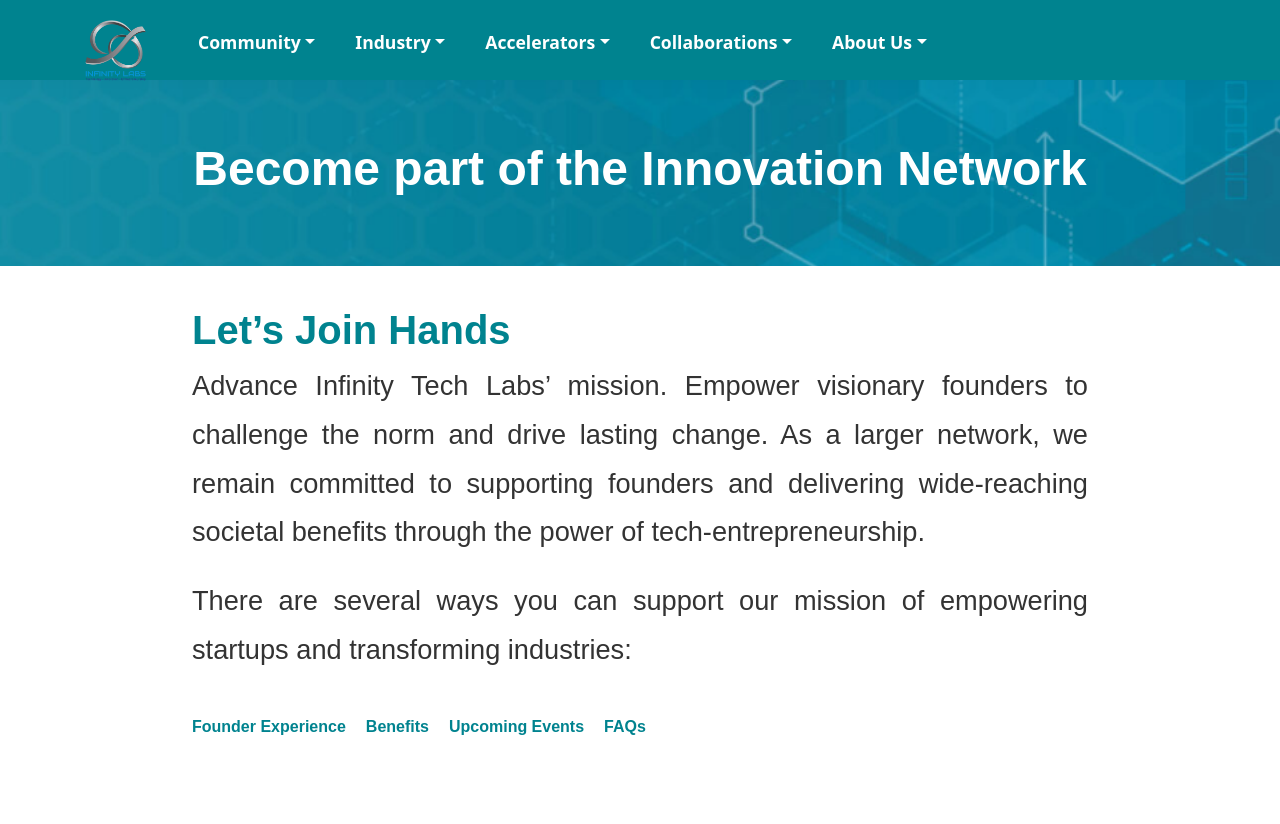
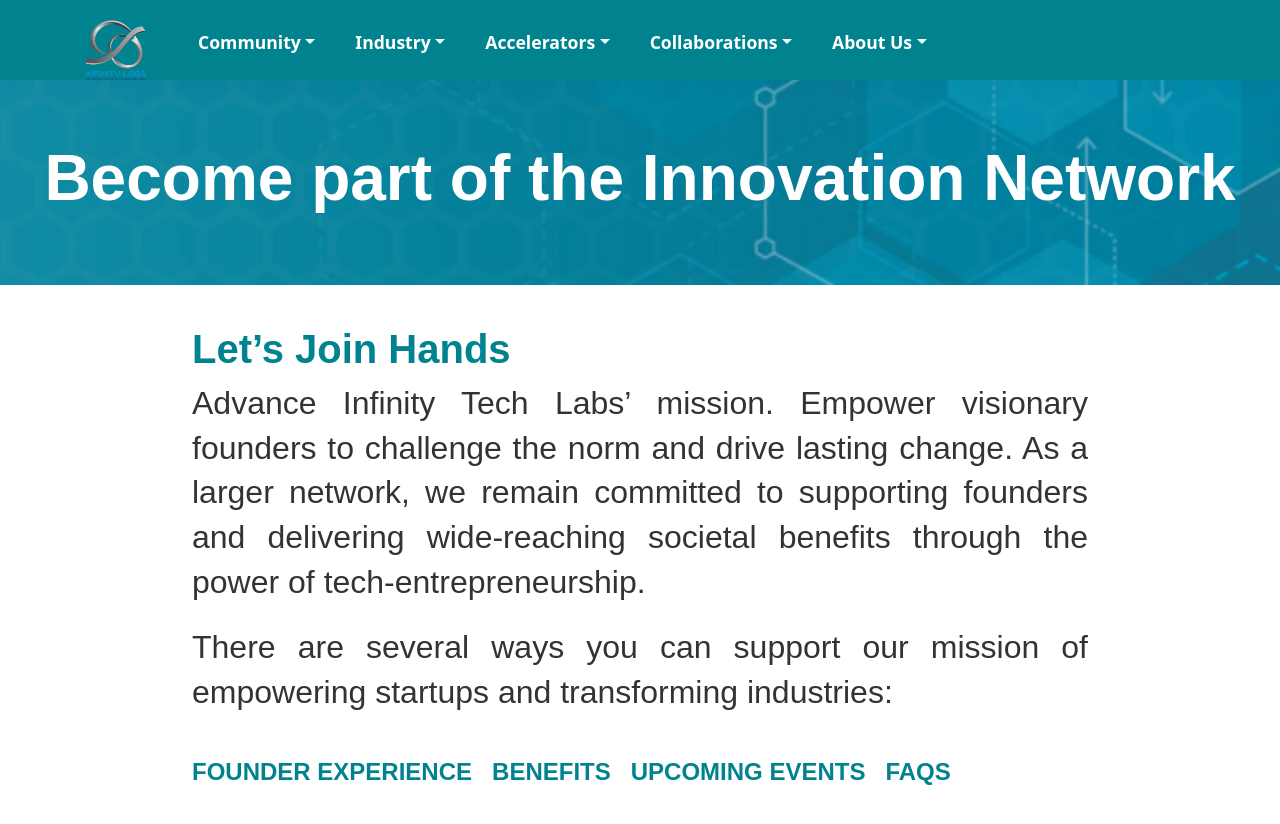
Before and after one commit to FaseehHayat21/Industry-tech-labs-4.0, a React (Vite) app: page /join in a window 1280 px wide. Shown: the top 824 px of the page. Before the commit the page ends 800 px from the top, so only its background shows below. Built offline with nearby package versions, Linux system fonts and the light colour scheme; a web font is replaced by a local one.

Commit message:
Font fixing

```diff
--- a/index.html
+++ b/index.html
@@ -2,12 +2,12 @@
 <html lang="en">
   <head>
     <meta charset="UTF-8" />
-    <link rel="icon" type="image/svg+xml" href="/vite.svg" />
+    <link rel="icon" type="image/svg+xml" href="/src/assets/Infinity lab logo 2 (1) (1).png" />
     <meta name="viewport" content="width=device-width, initial-scale=1.0" />
     <link href="https://cdn.jsdelivr.net/npm/bootstrap@5.0.2/dist/css/bootstrap.min.css" rel="stylesheet" integrity="sha384-EVSTQN3/azprG1Anm3QDgpJLIm9Nao0Yz1ztcQTwFspd3yD65VohhpuuCOmLASjC" crossorigin="anonymous">
     <link rel="preconnect" href="https://fonts.googleapis.com">
-<link rel="preconnect" href="https://fonts.gstatic.com" crossorigin>
-<link href="https://fonts.googleapis.com/css2?family=Protest+Guerrilla&display=swap" rel="stylesheet">
+    <link rel="preconnect" href="https://fonts.gstatic.com" crossorigin>
+    <link href="https://fonts.googleapis.com/css2?family=Protest+Guerrilla&display=swap" rel="stylesheet">
     <title>Infinity Lab</title>
   </head>
   <body>
--- a/src/component/ClimateTech/ClimateTech.css
+++ b/src/component/ClimateTech/ClimateTech.css
@@ -13,7 +13,7 @@
 
 .banner h1 {
   color: white;
-    font-size: 3rem;
+  font-size: 4rem;
   font-weight: bold;
 }
 
@@ -26,8 +26,8 @@
 }
 
 .content p {
-    font-size: 1.7rem;
-    line-height: 1.8;
+  font-size: 2rem;
+  line-height: 1.4;
   margin-bottom: 20px;
 }
 
@@ -44,11 +44,13 @@
 
 .links a {
   margin:  0px;
-    font-size: 1rem;
+  font-size: 1.5rem;
   color: #00838f;
   text-decoration: none;
   font-weight: bold;
   transition: color 0.3s ease;
+  text-transform: uppercase;
+
 }
 
 .links a:hover {
--- a/src/component/DualUse/DualUse.css
+++ b/src/component/DualUse/DualUse.css
@@ -13,7 +13,7 @@
 
 .banner h1 {
   color: white;
-    font-size: 3rem;
+  font-size: 4rem;
   font-weight: bold;
 }
 
@@ -26,8 +26,8 @@
 }
 
 .content p {
-    font-size: 1.7rem;
-    line-height: 1.8;
+  font-size: 2rem;
+  line-height: 1.4;
   margin-bottom: 20px;
 }
 
@@ -44,11 +44,13 @@
 
 .links a {
   margin:  0px;
-    font-size: 1rem;
+  font-size: 1.5rem;
   color: #00838f;
   text-decoration: none;
   font-weight: bold;
   transition: color 0.3s ease;
+  text-transform: uppercase;
+
 }
 
 .links a:hover {
--- a/src/component/Experts/Expert.css
+++ b/src/component/Experts/Expert.css
@@ -13,7 +13,7 @@
 
   .banner h1 {
     color: white;
-    font-size: 3rem;
+    font-size: 4rem;
     font-weight: bold;
   }
 
@@ -26,8 +26,8 @@
   }
 
   .content p {
-    font-size: 1.7rem;
-    line-height: 1.8;
+    font-size: 2rem;
+    line-height: 1.4;
     margin-bottom: 20px;
   }
 
@@ -41,14 +41,15 @@
     padding: 0 0;
     text-align: left;
   }
-
   .links a {
     margin:  0px;
-    font-size: 1rem;
+    font-size: 1.5rem;
     color: #00838f;
     text-decoration: none;
     font-weight: bold;
     transition: color 0.3s ease;
+    text-transform: uppercase;
+
   }
 
   .links a:hover {
--- a/src/component/Founder/Founders.css
+++ b/src/component/Founder/Founders.css
@@ -13,7 +13,7 @@
 
 .banner h1 {
   color: white;
-    font-size: 3rem;
+  font-size: 4rem;
   font-weight: bold;
 }
 
@@ -26,8 +26,8 @@
 }
 
 .content p {
-    font-size: 1.7rem;
-    line-height: 1.8;
+  font-size: 2rem;
+  line-height: 1.4;
   margin-bottom: 20px;
 }
 
@@ -44,11 +44,13 @@
 
 .links a {
   margin:  0px;
-    font-size: 1rem;
+  font-size: 1.5rem;
   color: #00838f;
   text-decoration: none;
   font-weight: bold;
   transition: color 0.3s ease;
+  text-transform: uppercase;
+
 }
 
 .links a:hover {
--- a/src/component/Investors/Investors.css
+++ b/src/component/Investors/Investors.css
@@ -13,7 +13,7 @@
 
 .banner h1 {
   color: white;
-    font-size: 3rem;
+  font-size: 4rem;
   font-weight: bold;
 }
 
@@ -26,8 +26,8 @@
 }
 
 .content p {
-    font-size: 1.7rem;
-    line-height: 1.8;
+  font-size: 2rem;
+  line-height: 1.4;
   margin-bottom: 20px;
 }
 
@@ -44,13 +44,14 @@
 
 .links a {
   margin:  0px;
-    font-size: 1rem;
+  font-size: 1.5rem;
   color: #00838f;
   text-decoration: none;
   font-weight: bold;
   transition: color 0.3s ease;
+  text-transform: uppercase;
+
 }
-
 .links a:hover {
   color: #005f6a; /* Darker shade on hover */
 }
--- a/src/component/Joins/Joins.css
+++ b/src/component/Joins/Joins.css
@@ -13,7 +13,7 @@
 
 .banner h1 {
   color: white;
-    font-size: 3rem;
+  font-size: 4rem;
   font-weight: bold;
 }
 
@@ -26,8 +26,8 @@
 }
 
 .content p {
-    font-size: 1.7rem;
-    line-height: 1.8;
+  font-size: 2rem;
+  line-height: 1.4;
   margin-bottom: 20px;
 }
 
@@ -44,13 +44,14 @@
 
 .links a {
   margin:  0px;
-    font-size: 1rem;
+  font-size: 1.5rem;
   color: #00838f;
   text-decoration: none;
   font-weight: bold;
   transition: color 0.3s ease;
+  text-transform: uppercase;
+
 }
-
 .links a:hover {
   color: #005f6a; /* Darker shade on hover */
 }
```
Lines whose indentation alone changed are shown as unchanged.
